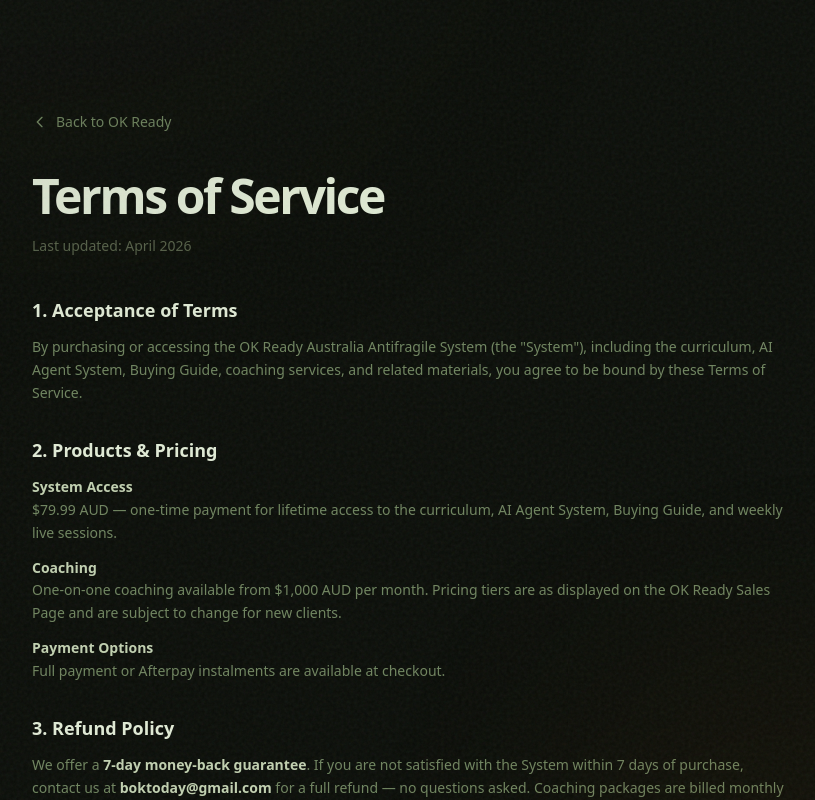
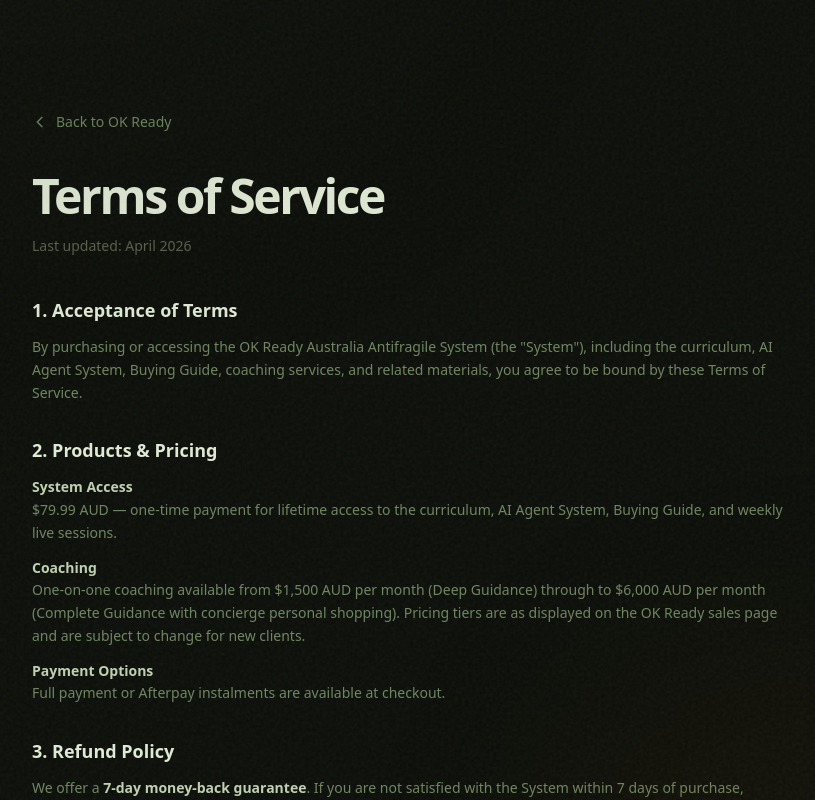
Before and after one commit to boktoday/okready-landing, a React (Vite) app: page /terms in a window 1280 px wide. Shown: the top 800 px of the page, without its empty margins (232-1047 px from the left). Built offline with nearby package versions, Linux system fonts and the light colour scheme.

Commit message:
Sync updated src files from working directory - OK Ready spacing

```diff
--- a/src/pages/Terms.tsx
+++ b/src/pages/Terms.tsx
@@ -30,7 +30,7 @@
               </div>
               <div>
                 <h3 className="font-semibold text-earth-200">Coaching</h3>
-                <p>One-on-one coaching available from $1,000 AUD per month. Pricing tiers are as displayed on the OK Ready Sales Page and are subject to change for new clients.</p>
+                <p>One-on-one coaching available from $1,500 AUD per month (Deep Guidance) through to $6,000 AUD per month (Complete Guidance with concierge personal shopping). Pricing tiers are as displayed on the OK Ready sales page and are subject to change for new clients.</p>
               </div>
               <div>
                 <h3 className="font-semibold text-earth-200">Payment Options</h3>
```
